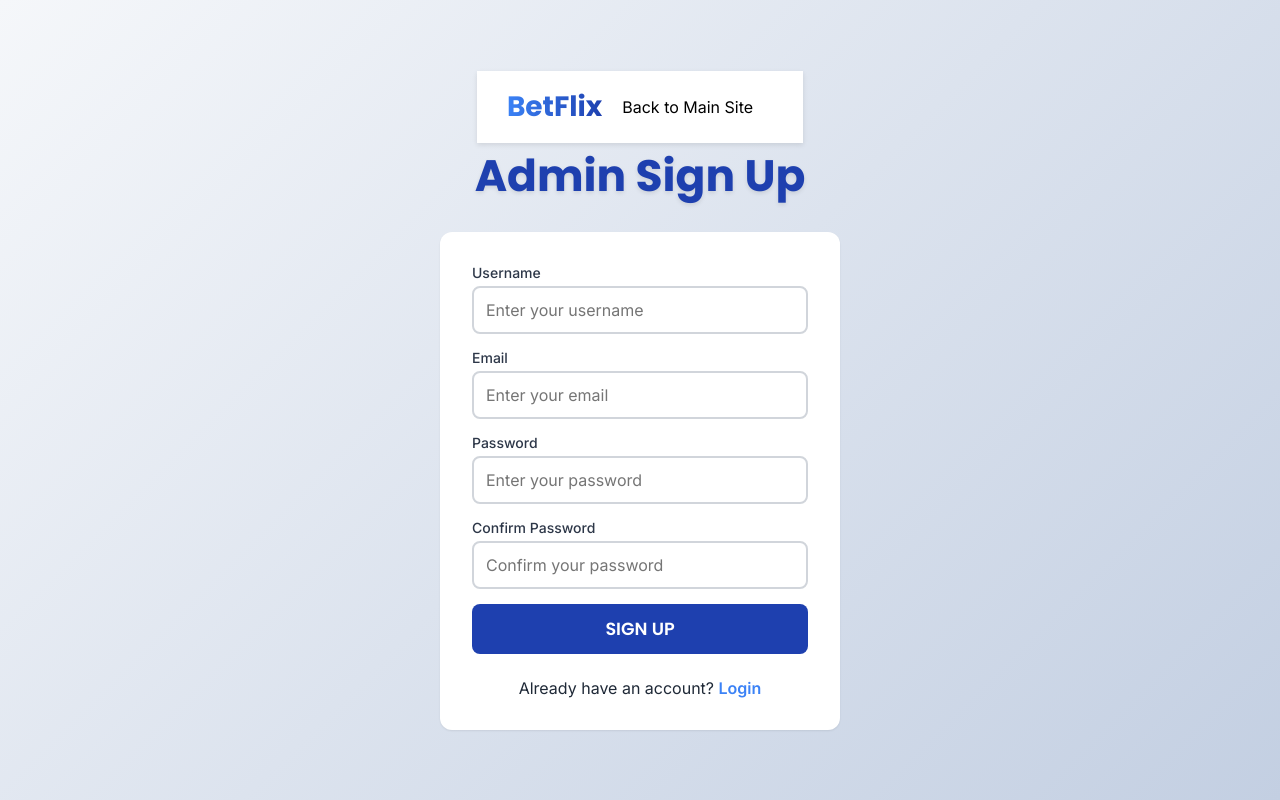
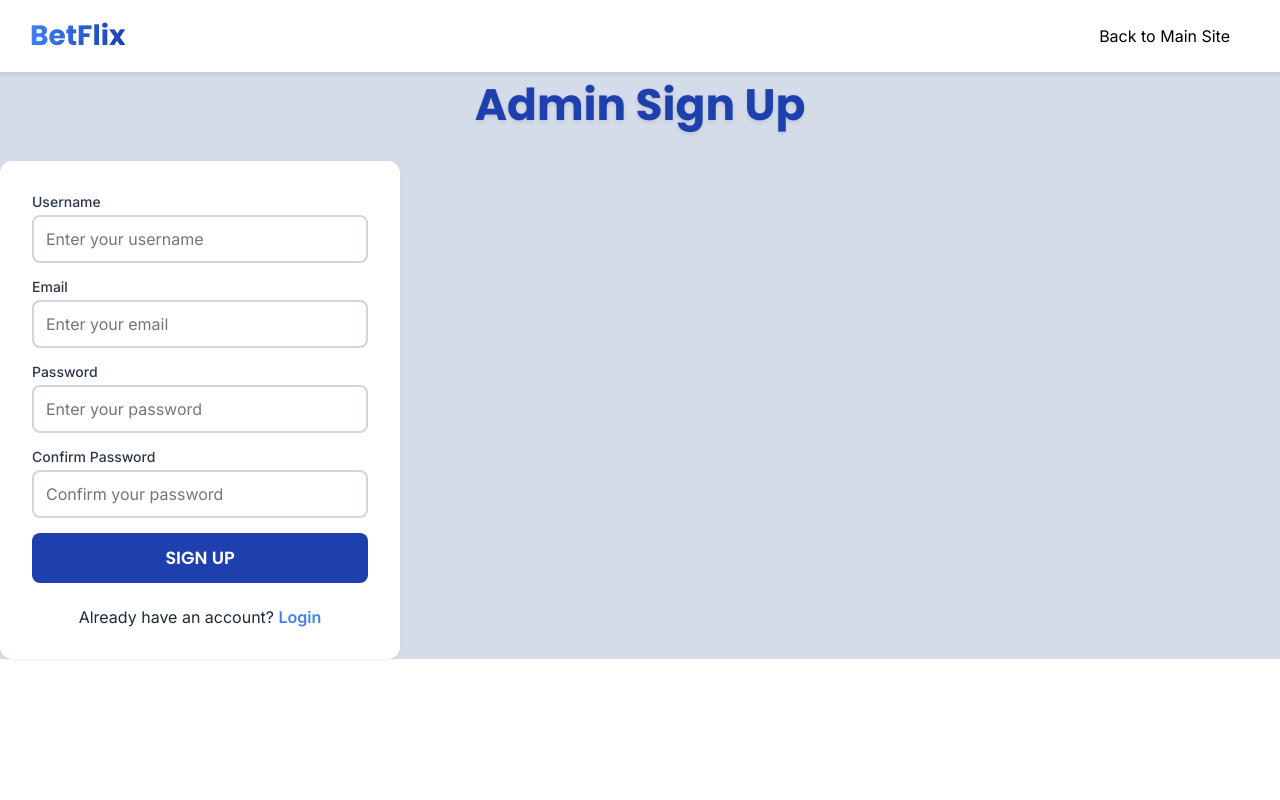
Before and after one commit to ay30bg/admin-betflix, a React (Create React App) app: page /sign-up in a window 1280 px wide. Built offline with nearby package versions, Linux system fonts and the light colour scheme.

Commit message:
Update signup.css

```diff
--- a/src/styles/signup.css
+++ b/src/styles/signup.css
@@ -3,14 +3,9 @@
 @import url('https://fonts.googleapis.com/css2?family=Inter:wght@400;500;600;700&display=swap');
 
 .signup-page {
-  display: flex;
-  flex-direction: column;
-  align-items: center;
-  justify-content: center;
-  min-height: 100vh;
-  background: linear-gradient(135deg, #f5f7fa 0%, #c3cfe2 100%); /* Matches Profile/Login gradient */
-  padding: 2rem 1rem;
-  font-family: 'Inter', sans-serif; /* Matches Profile/Login body font */
+  display: block;
+  background: #D5DCE9 ;
+  font-family: 'Inter', sans-serif;
 }
 
 .signup-header {
```
